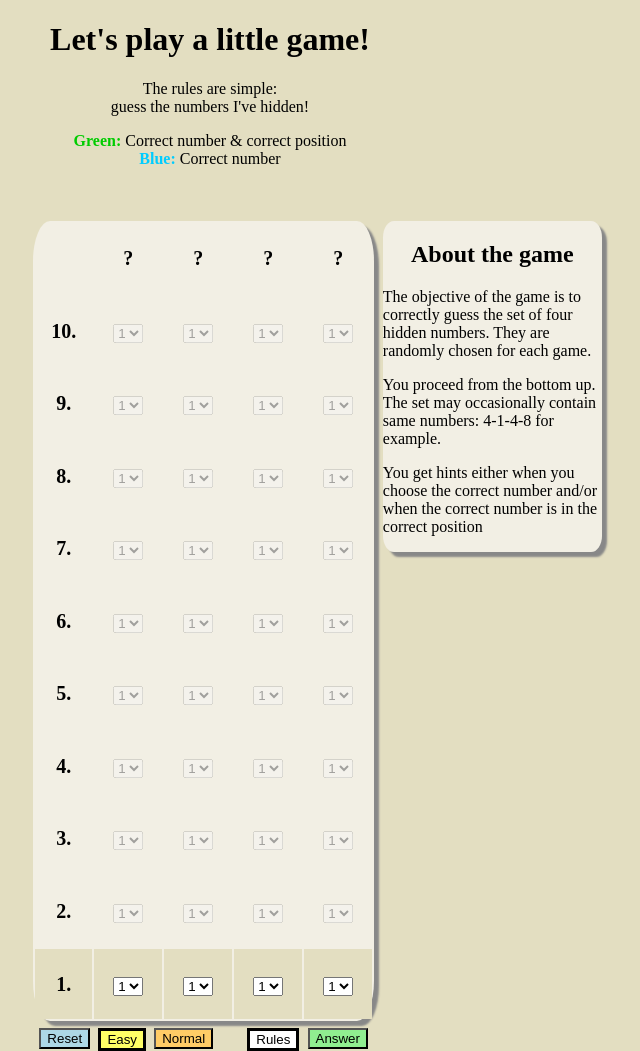
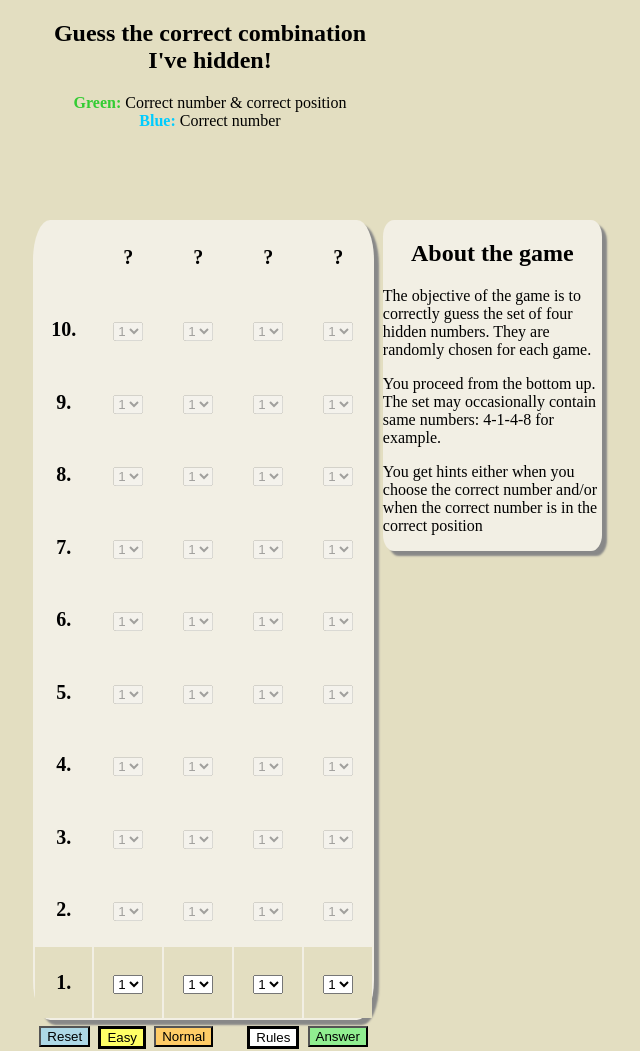
Before and after one commit to Kontiomaa/TinM, a plain HTML site: page index.html in a window 1280 px wide. Shown: the whole page, without its empty margins (430-1070 px from the left). Drawn offline with Linux system fonts and the light colour scheme.

Commit message:
Slight change of text & colours
The winning row is now also highlighted with green to make it more
obvious that you have won.

```diff
--- a/checkGuess.js
+++ b/checkGuess.js
@@ -24,7 +24,7 @@ function checkGuess(){
 		correctAnswers++;
 		if("easy"==difficulty)
 		{
-			document.getElementById("g"+currentRound+"n1").style.backgroundColor="#00CC00";
+			document.getElementById("g"+currentRound+"n1").style.backgroundColor="#33CC33";
 			document.getElementById("g"+currentRound+"n1").style.color="black";
 		}
 		value1Checked=1;
@@ -35,7 +35,7 @@ function checkGuess(){
 		correctAnswers++;
 		if("easy"==difficulty)
 		{
-			document.getElementById("g"+currentRound+"n2").style.backgroundColor="#00CC00";
+			document.getElementById("g"+currentRound+"n2").style.backgroundColor="#33CC33";
 			document.getElementById("g"+currentRound+"n2").style.color="black";
 		}
 		value2Checked=1;
@@ -46,7 +46,7 @@ function checkGuess(){
 		correctAnswers++;
 		if("easy"==difficulty)
 		{
-			document.getElementById("g"+currentRound+"n3").style.backgroundColor="#00CC00";
+			document.getElementById("g"+currentRound+"n3").style.backgroundColor="#33CC33";
 			document.getElementById("g"+currentRound+"n3").style.color="black";
 		}
 		value3Checked=1;
@@ -57,7 +57,7 @@ function checkGuess(){
 		correctAnswers++;
 		if("easy"==difficulty)
 		{
-			document.getElementById("g"+currentRound+"n4").style.backgroundColor="#00CC00";
+			document.getElementById("g"+currentRound+"n4").style.backgroundColor="#33CC33";
 			document.getElementById("g"+currentRound+"n4").style.color="black";
 		}
 		value4Checked=1;
@@ -67,6 +67,7 @@ function checkGuess(){
 	if(correctAnswers===4)
 	{
 		document.getElementById("result").innerHTML='<h1>You Win</h1>';
+		document.getElementById("round"+currentRound).style.backgroundColor="#33CC33";
 
 		document.getElementById("answer1").innerHTML="<th id='answer1'>"+value1+"</th>";
 		document.getElementById("answer2").innerHTML="<th id='answer2'>"+value2+"</th>";
--- a/index.html
+++ b/index.html
@@ -3,7 +3,7 @@
 	<head>
 		<meta charset="utf-8">
 		<link href="style.css" rel="stylesheet" type="text/css">
-		<title>Let's play a little game!</title>
+		<title>Guess the combination!</title>
 		<script src="checkGuess.js"></script>
 		<script>
 			var value1;
@@ -32,8 +32,7 @@
 	</head>
 	<body>
 		<header>
-			<h1>Let's play a little game!</h1>
-			<p>The rules are simple:<br>guess the numbers I've hidden!</p>
+			<h2>Guess the correct combination I've hidden!</h2>
 			<div id="result"></div>
 		</header>
 		<div id="container">
@@ -115,7 +114,7 @@
 				document.getElementById('helpButton').style.border="solid";
 			}
 
-			document.getElementById("result").innerHTML="<b style='color:#00CC00;'>Green:</b> Correct number & correct position<br><b style='color:#00CCFF;'>Blue:</b> Correct number";
+			document.getElementById("result").innerHTML="<b style='color:#33CC33;'>Green:</b> Correct number & correct position<br><b style='color:#00CCFF;'>Blue:</b> Correct number";
 
 			value1=Math.floor((Math.random()*8)+1);
 			value2=Math.floor((Math.random()*8)+1);
```
